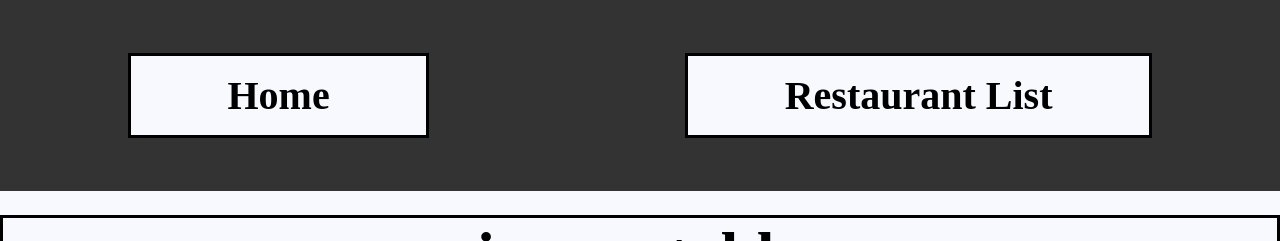
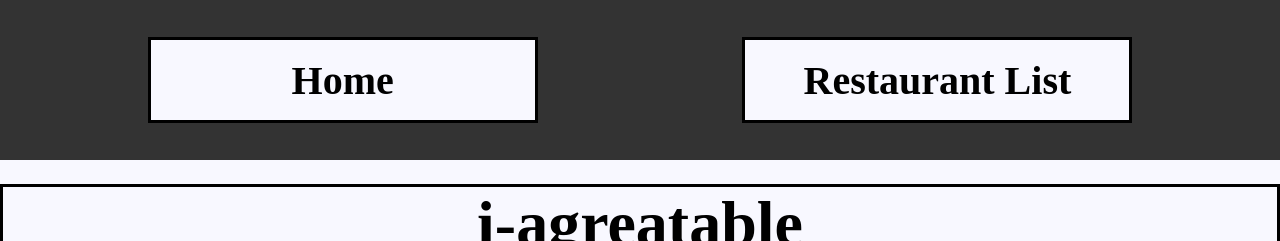
Before and after one commit to k-westbrook/i-agreatable, a React (Create React App) app: page / in a window 1280 px wide. Shown: the top 241 px of the page. Built offline with nearby package versions, Linux system fonts and the light colour scheme; a web font is replaced by a local one.

Commit message:
updated css

```diff
--- a/src/App.css
+++ b/src/App.css
@@ -34,13 +34,23 @@
   display: flex;
   color:black;
   background-color: #333333;
+  height:20vh;
+  align-items: center;
+  justify-content: center;
 
 }
 
 .nav-link-box{
-flex-grow:1;
-margin-left:10vw;
-margin-right: 10vw;
+width:30vw;
+height:10vh;
+display:flex;
+justify-content: center;
+align-items: center;
+margin-left:8vw;
+margin-right:8vw;
+border-style:solid;
+background-color: 	#F8F8FF;
+
 }
 
 .nav-bar:visited{
@@ -49,10 +59,10 @@ color:black;
 }
 
 .nav-bar-link-text{
-  border-style:solid;
+
   font-size:5vh;
   padding: 2vh;
-  background-color: 	#F8F8FF;
+
 }
 
 .link-text{
```
